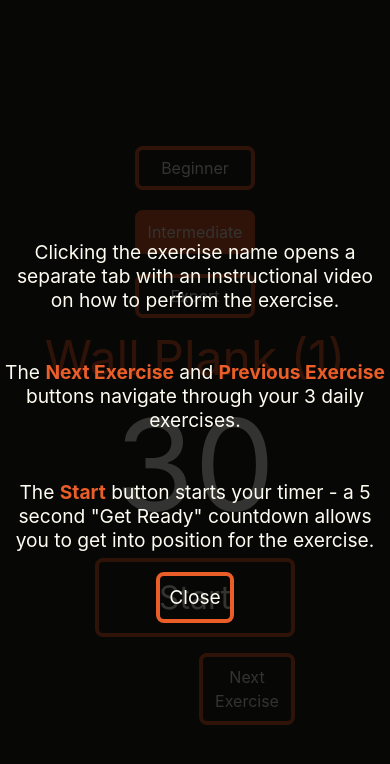
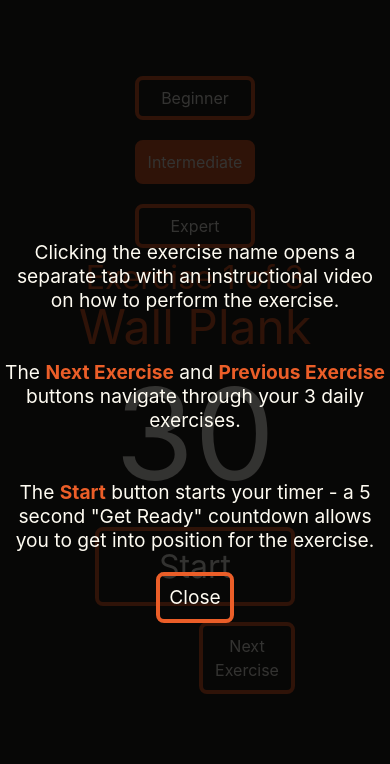
Before and after one commit to corygold-dev/2min.fit, a React (Create React App) app: page / in a window 390 px wide. Shown: the top 764 px of the page. Built offline with nearby package versions, Linux system fonts and the light colour scheme.

Commit message:
Make more mobile friendly and remove old manifest images

```diff
--- a/src/components/ExerciseDisplay/ExerciseDisplay.css
+++ b/src/components/ExerciseDisplay/ExerciseDisplay.css
@@ -1,9 +1,13 @@
 #exercise-display {
-  font-size: 3em;
+  font-size: 2rem;
   color: #eb5e28;
 }
 
-#exercise-display:hover {
+#exercise-display a {
+  font-size: 3rem;
+}
+
+#exercise-display a:hover {
   color: #ccc5b9;
   transition: 200ms;
 }
--- a/src/components/ExerciseDisplay/ExerciseDisplay.jsx
+++ b/src/components/ExerciseDisplay/ExerciseDisplay.jsx
@@ -18,8 +18,9 @@ export default function ExerciseDisplay() {
 
   return (
     <div id="exercise-display">
+      <div>Exercise {exerciseNum} of 3</div>
       <a href={exerciseLink} target="_blank" rel="noreferrer">
-        {exerciseName} ({exerciseNum})
+        {exerciseName}
       </a>
     </div>
   );
--- a/src/components/ExerciseSelector/ExerciseSelector.css
+++ b/src/components/ExerciseSelector/ExerciseSelector.css
@@ -15,5 +15,6 @@
       position: relative;
       min-width: 200px;
       margin-top: 1em;
+      margin-bottom: 100px;
     }
   }
```
Also changed, not shown: public/manifest.json.
